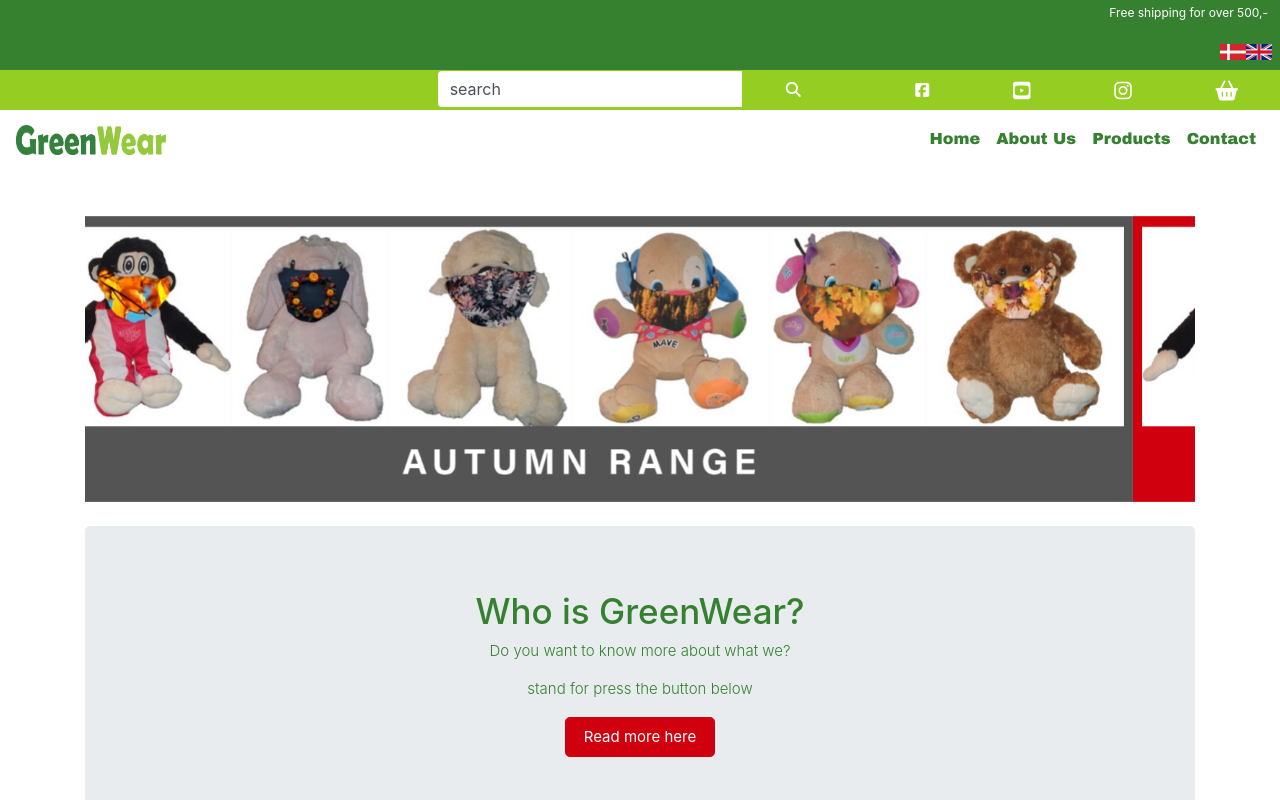
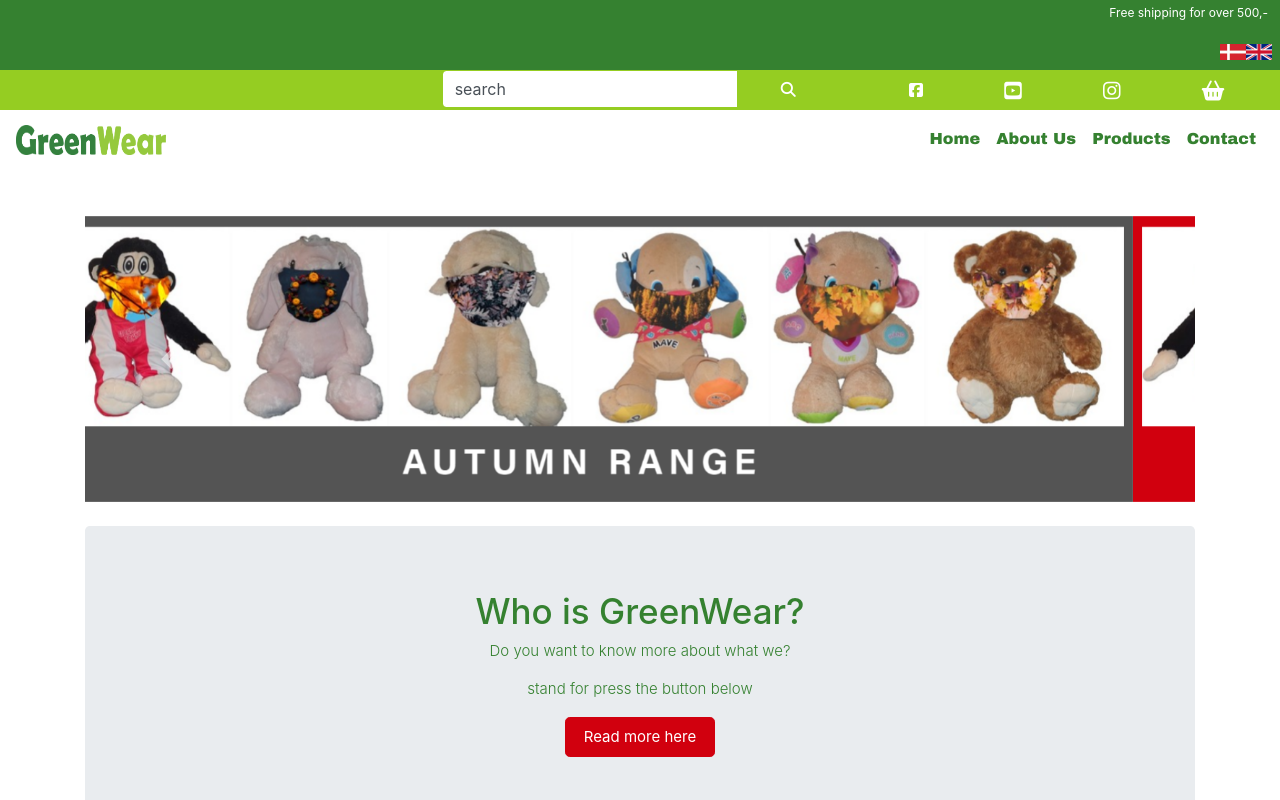
Before and after one commit to Zentia-DK/greenwear, a website: page engforside.html in a window 1280 px wide. Shown: the top 800 px of the page. Drawn offline with nearby package versions, Linux system fonts and the light colour scheme.

Commit message:
Rettelser

```diff
--- a/engforside.html
+++ b/engforside.html
@@ -52,8 +52,9 @@
 </div>
 </div>
 
-    <div class="søgbar">
+<div class="container-fluid">
 <div class=" bg-secondary row ">
+
     <div class="input-group col-8 col-md-4 offset-md-4 text-center">
         <input class="form-control border-secondary" type="search" value="search">
         <button class="btn btn-outline-secondary" style="width: 100px;" type="button">
```
